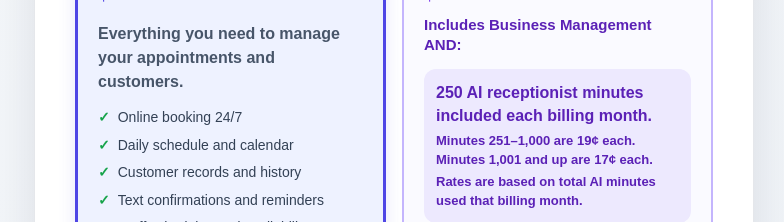
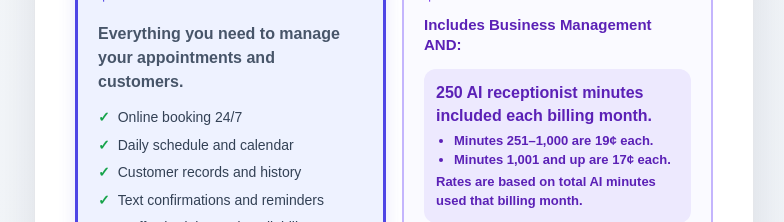
Before and after one commit to jonathandschreiber-commits/chairtime, a Next.js app in the folder frontend/: page /signup in a window 1280 px wide. Shown: the part 1640-1862 px from the top of the page, without its empty margins (246-1030 px from the left). Built offline with nearby package versions, Linux system fonts and the light colour scheme.

Commit message:
Bullet the AI minute overage rates

```diff
--- a/frontend/app/signup/page.js
+++ b/frontend/app/signup/page.js
@@ -921,8 +921,10 @@ export default function SignupPage() {
                   >
                     <div>250 AI receptionist minutes included each billing month.</div>
                     <div style={{ marginTop: "4px", fontSize: "13px" }}>
-                      <div>Minutes 251–1,000 are 19¢ each.</div>
-                      <div>Minutes 1,001 and up are 17¢ each.</div>
+                      <ul style={{ margin: 0, paddingLeft: "18px", listStyleType: "disc" }}>
+                        <li>Minutes 251–1,000 are 19¢ each.</li>
+                        <li>Minutes 1,001 and up are 17¢ each.</li>
+                      </ul>
                       <div style={{ marginTop: "4px", fontWeight: 650 }}>
                         Rates are based on total AI minutes used that billing month.
                       </div>
```
